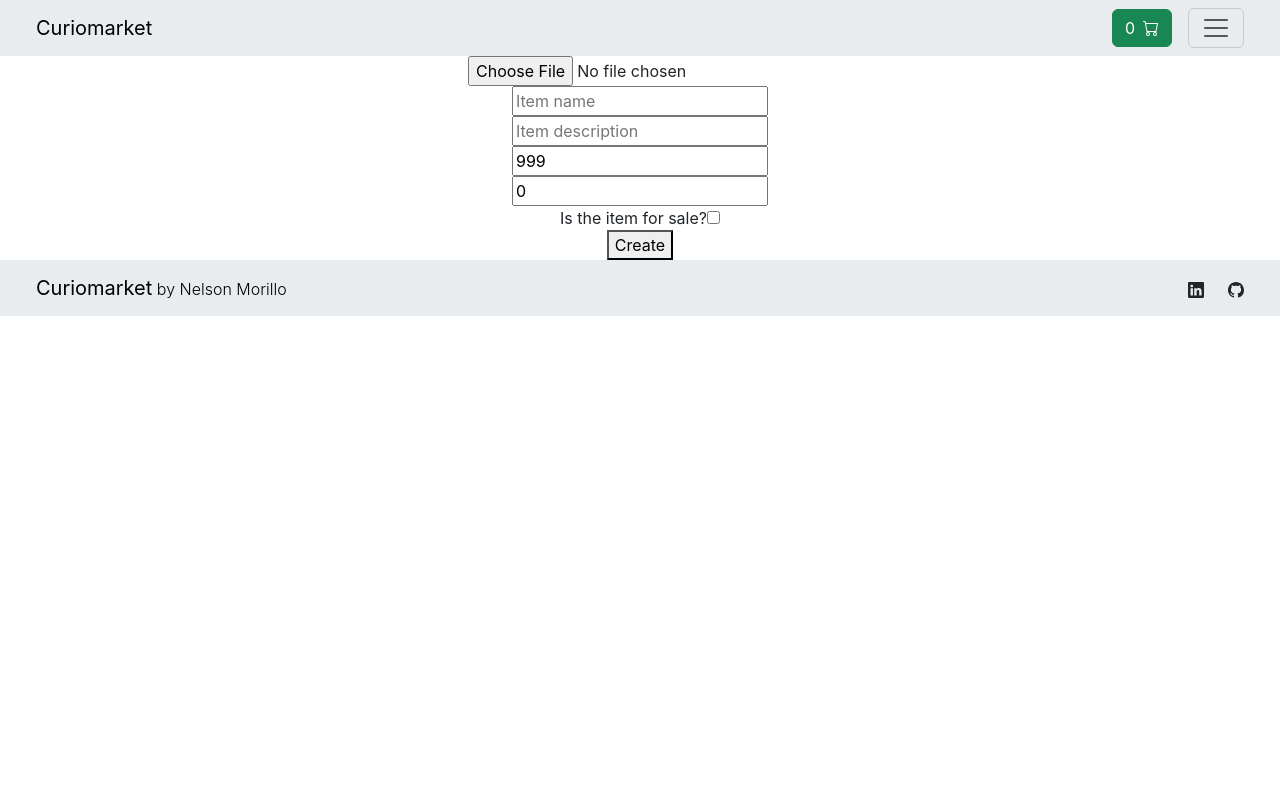
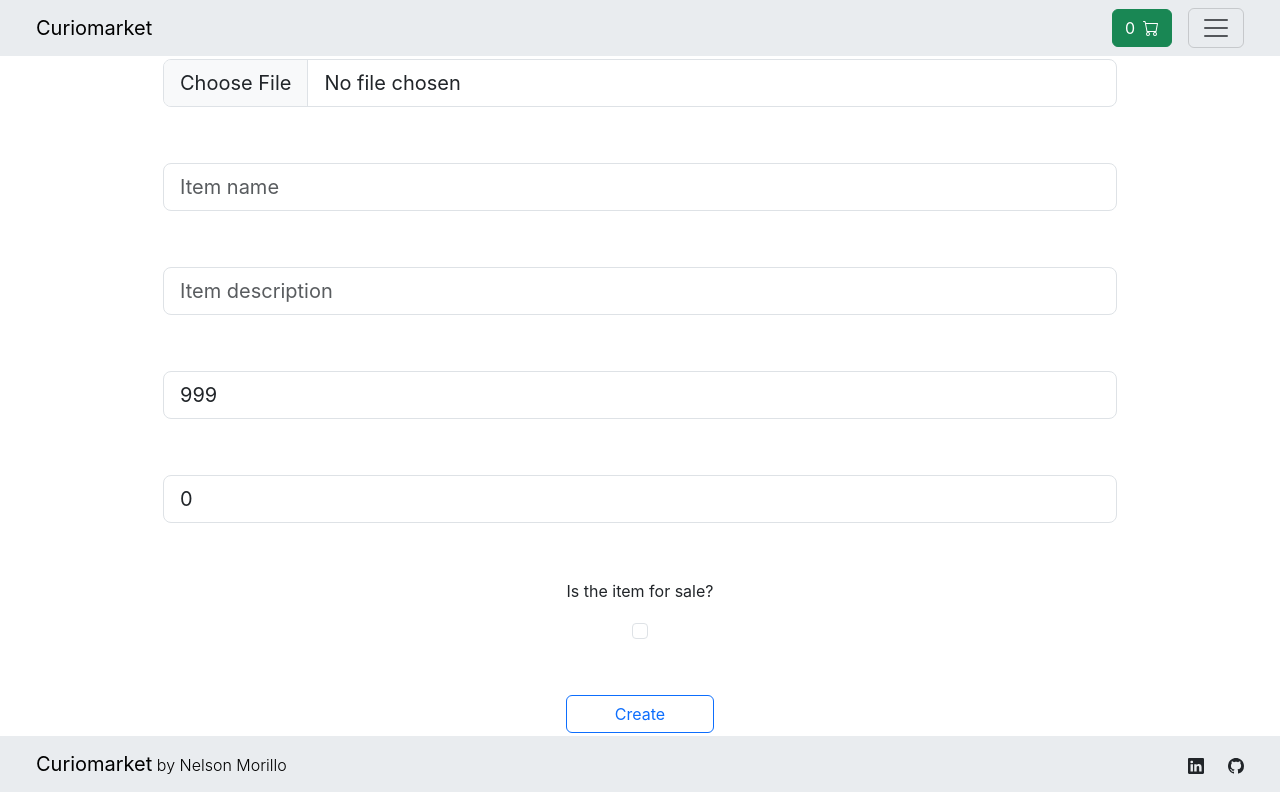
Before and after one commit to nel-thedev/curiomarket-client, a React (Create React App) app: page /store/shop/1/create-item in a window 1280 px wide. Built offline with nearby package versions, Linux system fonts and the light colour scheme.

Commit message:
Forms styling

```diff
--- a/src/pages/CreateItem.js
+++ b/src/pages/CreateItem.js
@@ -16,7 +16,7 @@ const CreateItem = ({ storeId }) => {
     quantity: 0,
     imageUrl: '',
     value: 999,
-    isForSale: false,
+    isForSale: true,
   });
 
   const navigate = useNavigate();
@@ -68,9 +68,20 @@ const CreateItem = ({ storeId }) => {
   };
 
   return (
-    <>
-      <form onSubmit={handleSubmit}>
-        <input type="file" name="imageUrl" onChange={handleFileChange} />
+    <div
+      className="p-1 d-flex flex-column justify-content-center align-items-center"
+      style={{ height: '85vh' }}
+    >
+      <form
+        onSubmit={handleSubmit}
+        className="d-flex flex-column justify-content-center align-items-center gap-3 w-75"
+      >
+        <input
+          type="file"
+          name="imageUrl"
+          onChange={handleFileChange}
+          className="form-control form-control-lg"
+        />
         <br />
         <input
           type="text"
@@ -78,6 +89,7 @@ const CreateItem = ({ storeId }) => {
           value={newItem.name}
           placeholder="Item name"
           onChange={handleChange}
+          className="form-control form-control-lg"
         />
         <br />
         <input
@@ -86,6 +98,7 @@ const CreateItem = ({ storeId }) => {
           value={newItem.description}
           placeholder="Item description"
           onChange={handleChange}
+          className="form-control form-control-lg"
         />
         <br />
         <input
@@ -94,6 +107,7 @@ const CreateItem = ({ storeId }) => {
           value={newItem.value}
           placeholder="Item value"
           onChange={handleChange}
+          className="form-control form-control-lg"
         />
         <br />
         <input
@@ -102,9 +116,12 @@ const CreateItem = ({ storeId }) => {
           value={newItem.quantity}
           placeholder="Item quantity"
           onChange={handleChange}
+          className="form-control form-control-lg"
         />
         <br />
-        <label for="isForSale">Is the item for sale?</label>
+        <label class="form-check-label" for="isForSale">
+          Is the item for sale?
+        </label>
         <input
           type="checkbox"
           id="isForSale"
@@ -112,13 +129,16 @@ const CreateItem = ({ storeId }) => {
           value={newItem.isForSale}
           placeholder="Is the item for sale?"
           onChange={handleChange}
+          class="form-check-input"
         />
         <br />
 
-        <button type="submit">Create</button>
+        <button type="submit" className="btn btn-outline-primary px-5">
+          Create
+        </button>
       </form>
       {errorMsg && <p className="error-message">{errorMsg}</p>}
-    </>
+    </div>
   );
 };
 
--- a/src/pages/CreateStore.js
+++ b/src/pages/CreateStore.js
@@ -56,9 +56,20 @@ const CreateStore = () => {
   };
 
   return (
-    <>
-      <form onSubmit={handleSubmit}>
-        <input type="file" name="storeImage" onChange={handleFileChange} />
+    <div
+      className="p-1 d-flex flex-column justify-content-center align-items-center"
+      style={{ height: '85vh' }}
+    >
+      <form
+        onSubmit={handleSubmit}
+        className="d-flex flex-column justify-content-center align-items-center gap-3 w-75"
+      >
+        <input
+          type="file"
+          name="storeImage"
+          onChange={handleFileChange}
+          className="form-control form-control-lg"
+        />
         <br />
         <input
           type="text"
@@ -66,6 +77,7 @@ const CreateStore = () => {
           value={createdStore.name}
           placeholder="Store name"
           onChange={handleChange}
+          className="form-control form-control-lg"
         />
         <br />
         <input
@@ -74,13 +86,16 @@ const CreateStore = () => {
           value={createdStore.description}
           placeholder="Store description"
           onChange={handleChange}
+          className="form-control form-control-lg"
         />
         <br />
 
-        <button type="submit">Create</button>
+        <button type="submit" className="btn btn-outline-primary px-5">
+          Create
+        </button>
       </form>
       {errorMsg && <p className="error-message">{errorMsg}</p>}
-    </>
+    </div>
   );
 };
 
```
